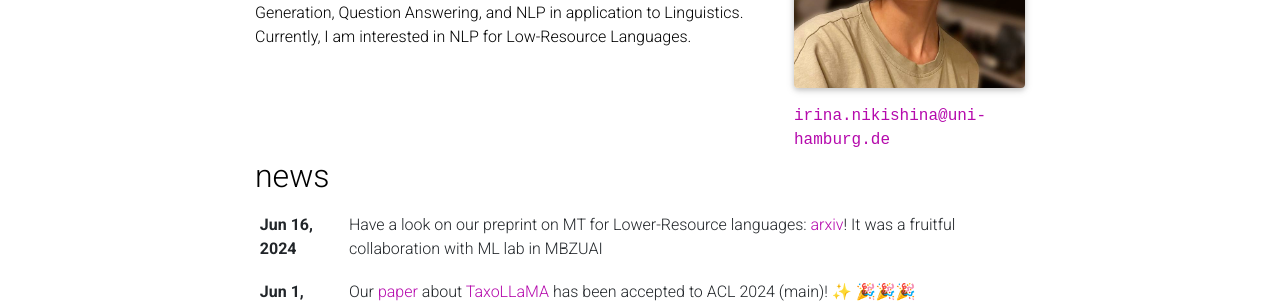
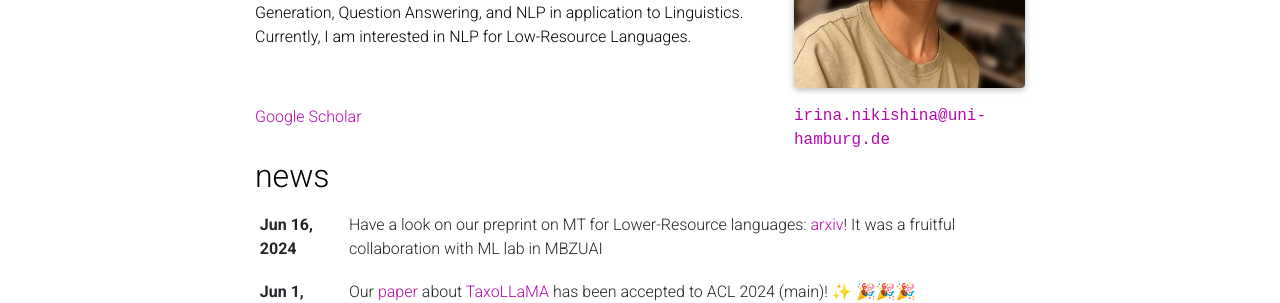
Before and after one commit to lilaspourpre/lilaspourpre.github.io, a Jekyll site: the page built from _pages/about.md, in a window 1280 px wide and 1085 px high. Shown: the part 376-679 px from the top of the window. Built offline with Jekyll 4.4.1, drawn with Linux system fonts in a browser that asks for light colours; full-size pictures stand in for the smaller copies a plugin makes; emoji names are drawn with the system emoji font; comment, search, counter and statistics services are not loaded; a style sheet for code colours, icons or effects is not loaded.

Commit message:
Update about.md

```diff
--- a/_pages/about.md
+++ b/_pages/about.md
@@ -20,3 +20,6 @@ social: true  # includes social icons at the bottom of the page
 <p>I am a postdoc at Language Technology Group, Universität Hamburg hosted by <a href="https://www.inf.uni-hamburg.de/en/inst/ab/lt/people/chris-biemann.html">Chris Biemann</a>.</p>
 <p>I have got my PhD in Computer Science at Skolkovo Institute of Science and Technology in 2022. I worked on the Taxonomy Enrichment task under the supervision of <a href="https://faculty.skoltech.ru/people/alexanderpanchenko">Alexander Panchenko</a>.</p>
 <p>My research interests include Taxonomies, Retrieval Augmented Generation, Question Answering, and NLP in application to Linguistics. Currently, I am interested in NLP for Low-Resource Languages.</p>
+<br>
+
+<a href="https://scholar.google.ae/citations?user=VeFdp2IAAAAJ&hl=en">Google Scholar</a>
```
